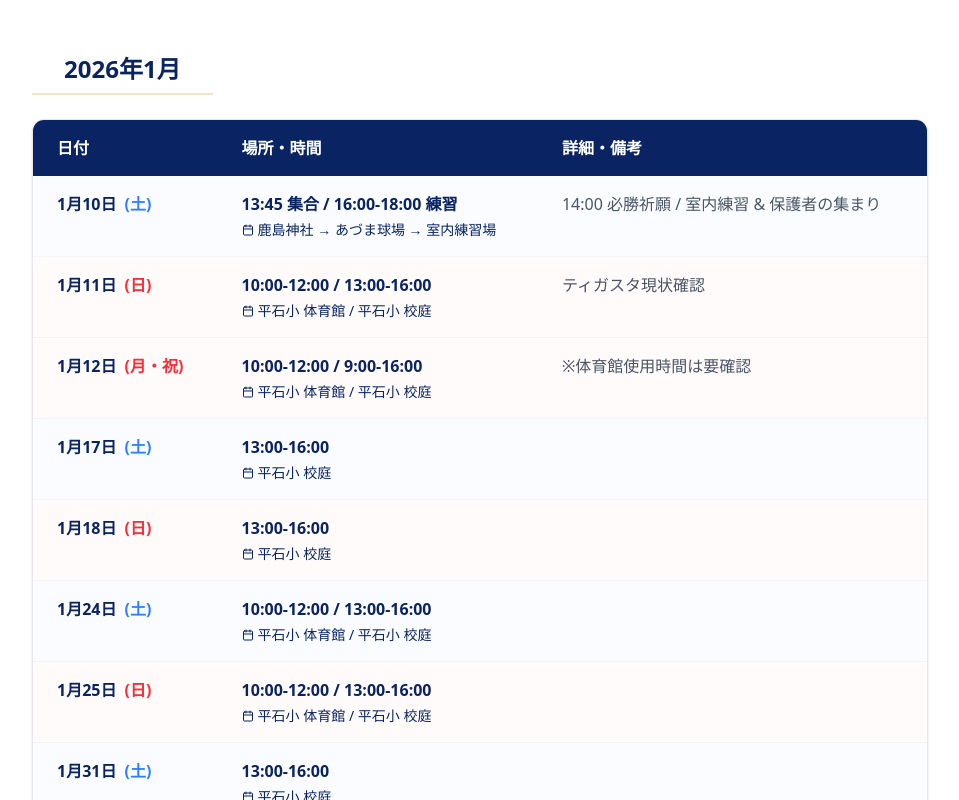
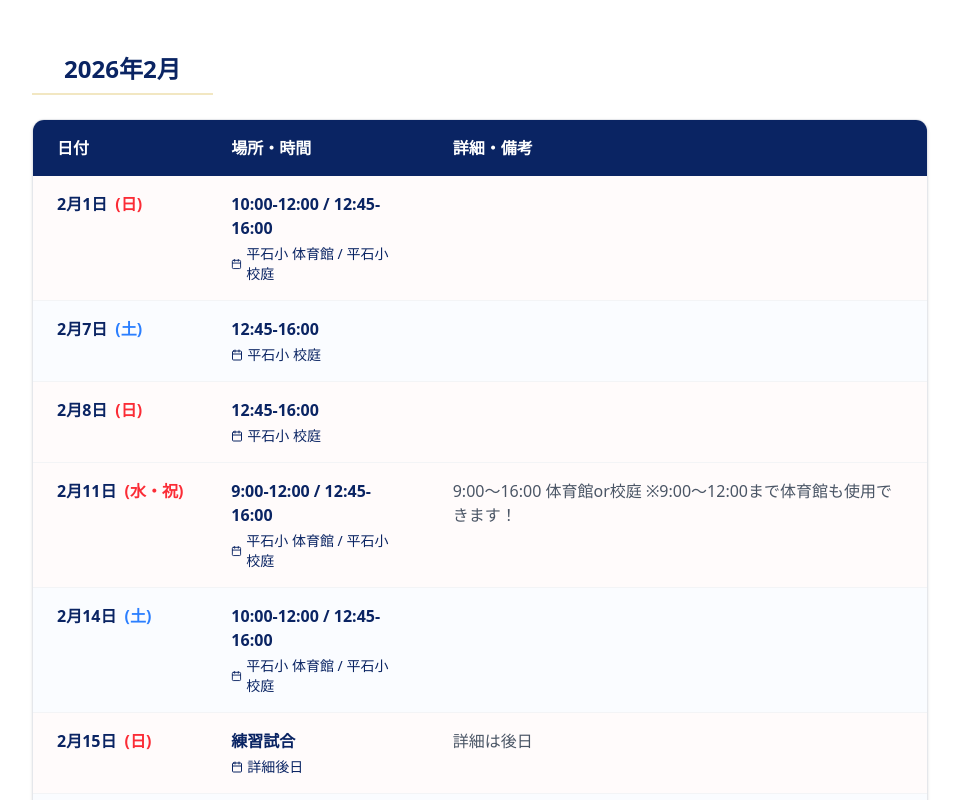
Before and after one commit to neour2000-rgb/tiga-web, a Next.js app: page /activity in a window 1280 px wide. Shown: the part 1300-2100 px from the top of the page, without its empty margins (160-1119 px from the left). Built offline with nearby package versions, Linux system fonts and the light colour scheme.

Commit message:
Remove January schedule data

```diff
--- a/app/actions/auth.ts
+++ b/app/actions/auth.ts
@@ -29,6 +29,17 @@ export async function checkSession() {
 export async function verifyAdminPassword(password: string) {
     const correctPassword = process.env.MAGAZINE_ADMIN_PASSWORD
 
+    console.log('--- Debug: Verify Admin Password ---')
+    // セキュリティのため、本番ログにはパスワードそのものは出さない方が安全ですが、デバッグ中は長さを確認
+    console.log('Input Length:', password?.length)
+    console.log('Correct (Env) Type:', typeof correctPassword)
+    console.log('Correct (Env) Length:', correctPassword?.length)
+
+    if (!correctPassword) {
+        console.error('Error: MAGAZINE_ADMIN_PASSWORD is not set in environment variables.')
+        return { success: false, error: 'システムエラー: 管理者パスワードがサーバーに設定されていません (MAGAZINE_ADMIN_PASSWORD)' }
+    }
+
     if (password === correctPassword) {
         // 管理者認証成功時、クッキーをセット
         const cookieStore = await cookies()
--- a/components/activity/scheduleData.ts
+++ b/components/activity/scheduleData.ts
@@ -9,78 +9,7 @@ export interface ScheduleItem {
 }
 
 export const scheduleData: ScheduleItem[] = [
-    {
-        date: "1月10日",
-        day: "土",
-        time: "13:45 集合 / 16:00-18:00 練習",
-        location: "鹿島神社 → あづま球場 → 室内練習場",
-        details: "14:00 必勝祈願 / 室内練習 & 保護者の集まり",
-        title: "必勝祈願・室内練習",
-        isoDate: "2026-01-10"
-    },
-    {
-        date: "1月11日",
-        day: "日",
-        time: "10:00-12:00 / 13:00-16:00",
-        location: "平石小 体育館 / 平石小 校庭",
-        details: "ティガスタ現状確認",
-        title: "通常練習 (体育館・校庭)",
-        isoDate: "2026-01-11"
-    },
-    {
-        date: "1月12日",
-        day: "月・祝",
-        time: "10:00-12:00 / 9:00-16:00",
-        location: "平石小 体育館 / 平石小 校庭",
-        details: "※体育館使用時間は要確認",
-        title: "通常練習 (体育館・校庭)",
-        isoDate: "2026-01-12"
-    },
-    {
-        date: "1月17日",
-        day: "土",
-        time: "13:00-16:00",
-        location: "平石小 校庭",
-        details: "",
-        title: "通常練習",
-        isoDate: "2026-01-17"
-    },
-    {
-        date: "1月18日",
-        day: "日",
-        time: "13:00-16:00",
-        location: "平石小 校庭",
-        details: "",
-        title: "通常練習",
-        isoDate: "2026-01-18"
-    },
-    {
-        date: "1月24日",
-        day: "土",
-        time: "10:00-12:00 / 13:00-16:00",
-        location: "平石小 体育館 / 平石小 校庭",
-        details: "",
-        title: "通常練習 (体育館・校庭)",
-        isoDate: "2026-01-24"
-    },
-    {
-        date: "1月25日",
-        day: "日",
-        time: "10:00-12:00 / 13:00-16:00",
-        location: "平石小 体育館 / 平石小 校庭",
-        details: "",
-        title: "通常練習 (体育館・校庭)",
-        isoDate: "2026-01-25"
-    },
-    {
-        date: "1月31日",
-        day: "土",
-        time: "13:00-16:00",
-        location: "平石小 校庭",
-        details: "",
-        title: "通常練習",
-        isoDate: "2026-01-31"
-    },
+
     {
         date: "2月1日",
         day: "日",
```
